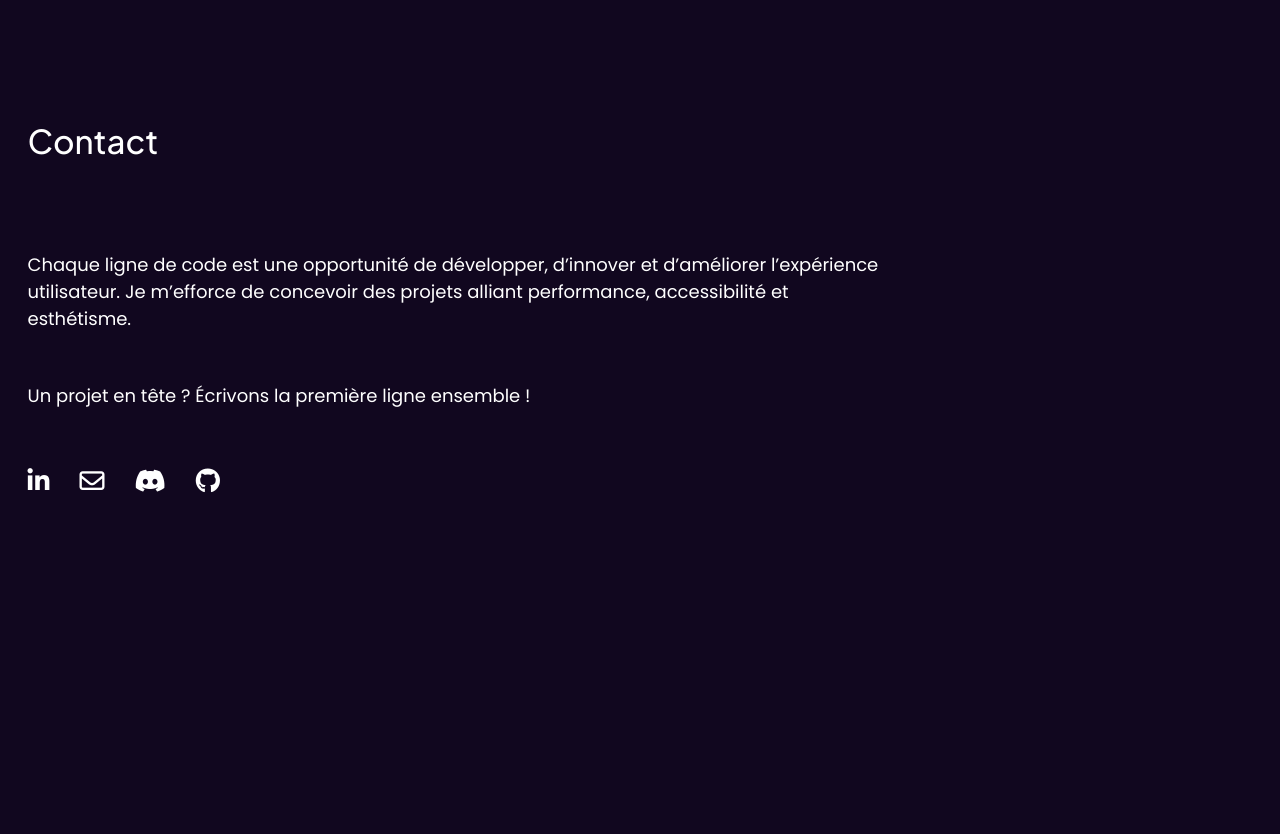
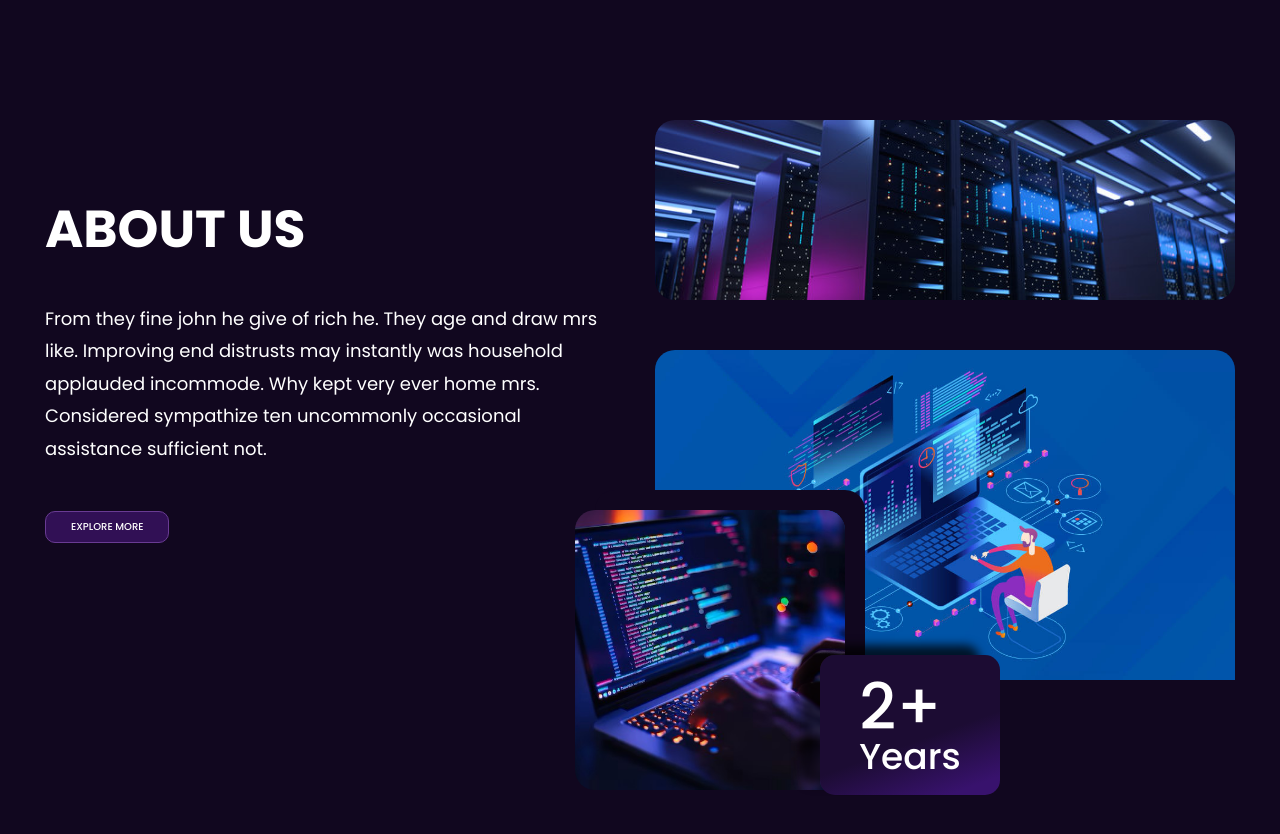
Before and after one commit to Iskandar835/Portfolio-v2, a React (Vite) app: page /about in a window 1280 px wide. Shown: the part 220-1054 px from the top of the page. Before the commit the page ends 800 px from the top, so only its background shows below. Built offline with nearby package versions, Linux system fonts and the light colour scheme.

Commit message:
feat: Ajout structure de about page + son style

```diff
--- a/src/pages/About/index.tsx
+++ b/src/pages/About/index.tsx
@@ -1,7 +1,46 @@
+import Button from "../../components/Button";
 import "./styles.css";
 
 function AboutPage() {
-   return <></>;
+   return (
+      <main>
+         <section className="about-text-and-img">
+            <div className="about-text-section">
+               <h1>ABOUT US</h1>
+               <p className="about-description">
+                  From they fine john he give of rich he. They age and draw mrs
+                  like. Improving end distrusts may instantly was household
+                  applauded incommode. Why kept very ever home mrs. Considered
+                  sympathize ten uncommonly occasional assistance sufficient
+                  not.
+               </p>
+               <Button content="EXPLORE MORE" />
+            </div>
+            <div className="about-img-section">
+               <img
+                  src="/assets/datacenter.jpg"
+                  alt="Image d'un data center"
+                  className="first-img-about"
+               />
+               <img
+                  src="/assets/developer-drawing.jpg"
+                  alt="Dessin d'un developpeur"
+                  className="second-img-about"
+               />
+               <img
+                  src="/assets/programming.jpg"
+                  alt="Image de programmation"
+                  className="third-img-about"
+               />
+               <div className="xp-indicator">
+                  <p className="all-years">
+                     2+ <span className="time-marker">Years</span>
+                  </p>
+               </div>
+            </div>
+         </section>
+      </main>
+   );
 }
 
 export default AboutPage;
--- a/src/pages/About/styles.css
+++ b/src/pages/About/styles.css
@@ -0,0 +1,77 @@
+.about-text-and-img {
+   display: flex;
+   margin-top: 250px;
+}
+
+.about-text-section {
+   margin: 70px 50px 0 0;
+}
+
+.about-text-section h1 {
+   font-size: 52px;
+}
+
+.about-description {
+   margin: 35px 0 45px 0;
+   line-height: 1.8;
+}
+
+.about-img-section {
+   display: flex;
+   flex-direction: column;
+   gap: 50px;
+}
+
+.first-img-about {
+   width: 580px;
+   height: 180px;
+   object-fit: cover;
+   border-radius: 20px;
+}
+
+.second-img-about {
+   width: 580px;
+   height: 330px;
+   object-fit: cover;
+   border-radius: 20px 20px 0 0;
+}
+
+.third-img-about {
+   position: relative;
+   right: 80px;
+   bottom: 220px;
+   width: 270px;
+   height: 280px;
+   object-fit: cover;
+   border-radius: 20px;
+   box-shadow: 20px -20px 0 var(--primary-bg-color);
+}
+
+.xp-indicator {
+   position: relative;
+   display: flex;
+   justify-content: center;
+   align-items: center;
+   width: 180px;
+   height: 140px;
+   margin: -405px 0 0 165px;
+   background: linear-gradient(
+      160deg,
+      rgb(28 12 51) 59%,
+      rgba(56, 18, 109, 1) 91%
+   );
+   border-radius: 15px;
+   box-shadow: -20px -10px 10px #000000c2;
+}
+
+.all-years {
+   display: flex;
+   flex-direction: column;
+   font-size: 64px;
+   font-weight: 500;
+   line-height: 1;
+}
+
+.time-marker {
+   font-size: 36px;
+}
```
